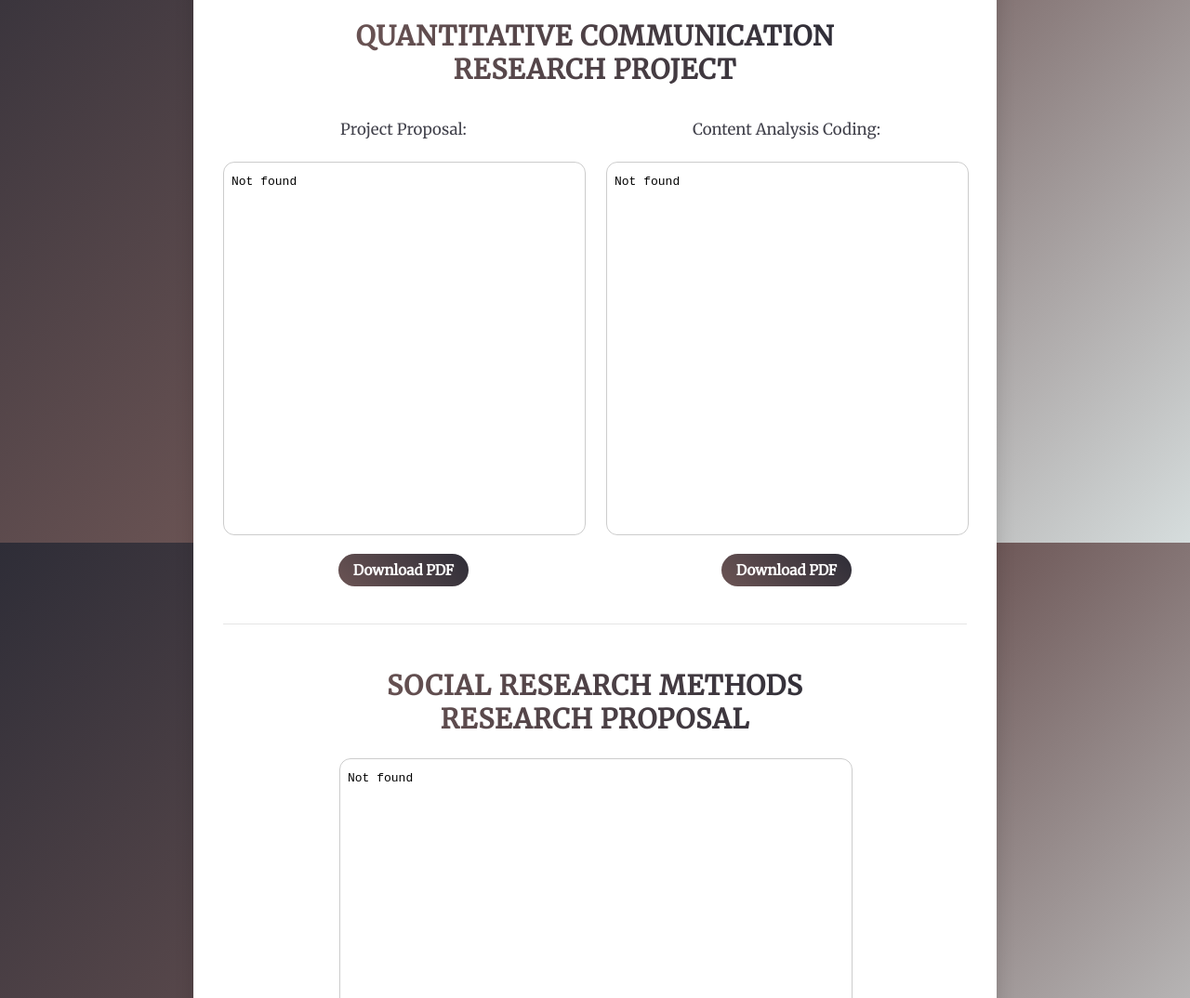
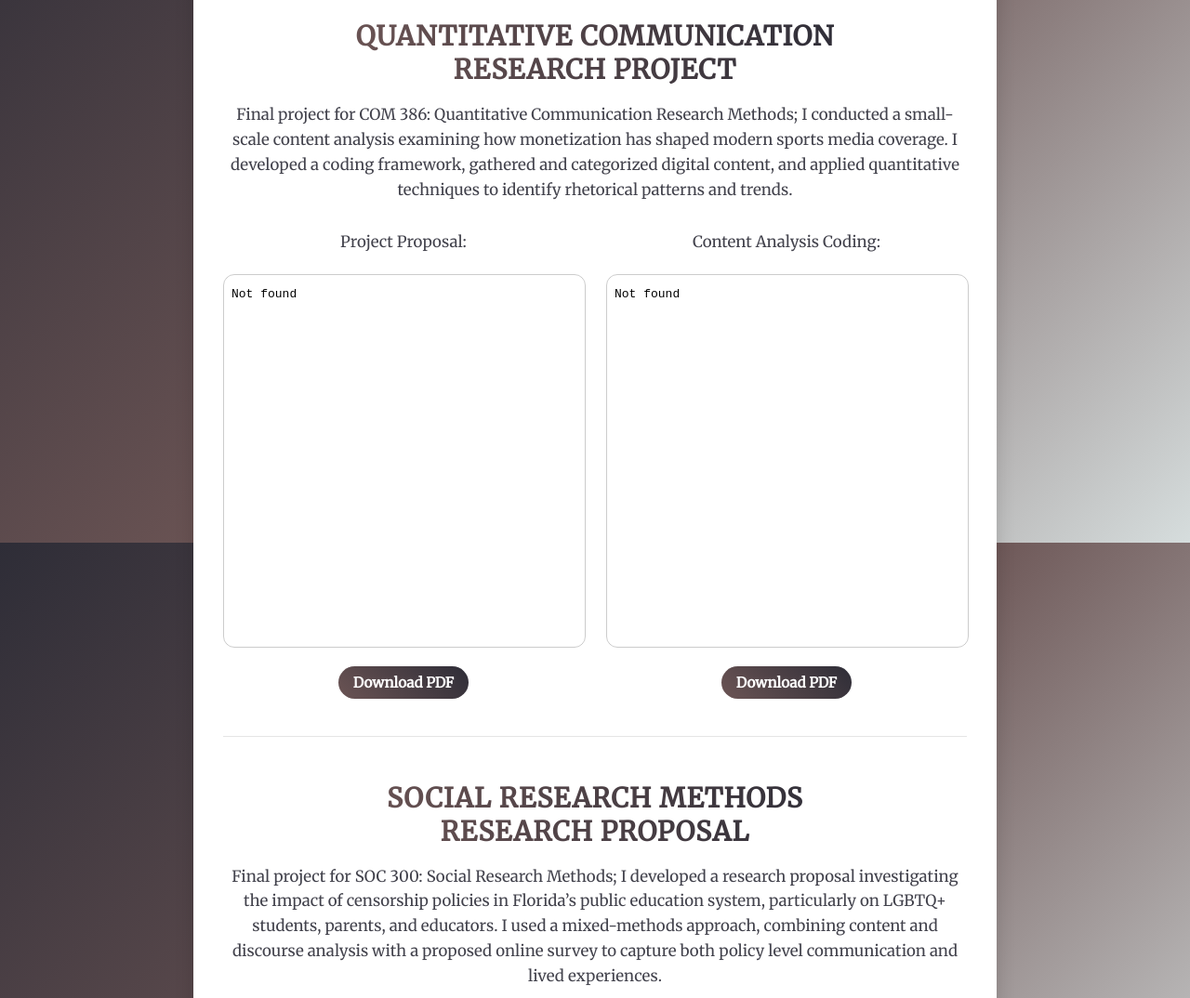
Before and after one commit to rileyac/riley-chapman, a plain HTML site: page projects.html in a window 1280 px wide. Shown: the part 216-1290 px from the top of the page at 93% size. Drawn offline with Linux system fonts and the light colour scheme.

Commit message:
Added project descriptions

```diff
--- a/projects.html
+++ b/projects.html
@@ -25,7 +25,7 @@
     <!-- Project 1 -->
     <div class="project-item">
       <h2>Quantitative Communication Research Project</h2>
-
+      <p>Final project for COM 386: Quantitative Communication Research Methods; I conducted a small-scale content analysis examining how monetization has shaped modern sports media coverage. I developed a coding framework, gathered and categorized digital content, and applied quantitative techniques to identify rhetorical patterns and trends. </p>
       <div class="pdf-row">
         <div class="pdf-block">
           <p>Project Proposal:</p>
@@ -44,6 +44,7 @@
     <!-- Project 2 -->
     <div class="project-item">
       <h2>Social Research Methods Research Proposal</h2>
+      <p>Final project for SOC 300: Social Research Methods; I developed a research proposal investigating the impact of censorship policies in Florida’s public education system, particularly on LGBTQ+ students, parents, and educators. I used a mixed-methods approach, combining content and discourse analysis with a proposed online survey to capture both policy level communication and lived experiences.</p>
       <div class="pdf-row">
         <div class="pdf-block">
           <iframe src="soc300.pdf" class="pdf-preview"></iframe>
@@ -55,6 +56,7 @@
     <!-- Project 3 -->
     <div class="project-item">
       <h2>Media History and Theory Final Paper</h2>
+      <p>Final paper for COM 257: Media History and Theory; I critically analyzed a fictional novel through the lens of neoliberalism and materialist media theory. I examined how audience-driven promotion shaped its meaning over time, reflecting broader cultural and economic structures. I also examined how different media formats shape reader engagement. </p>
       <div class="pdf-row">
         <div class="pdf-block">
           <iframe src="com257.pdf" class="pdf-preview"></iframe>
```
